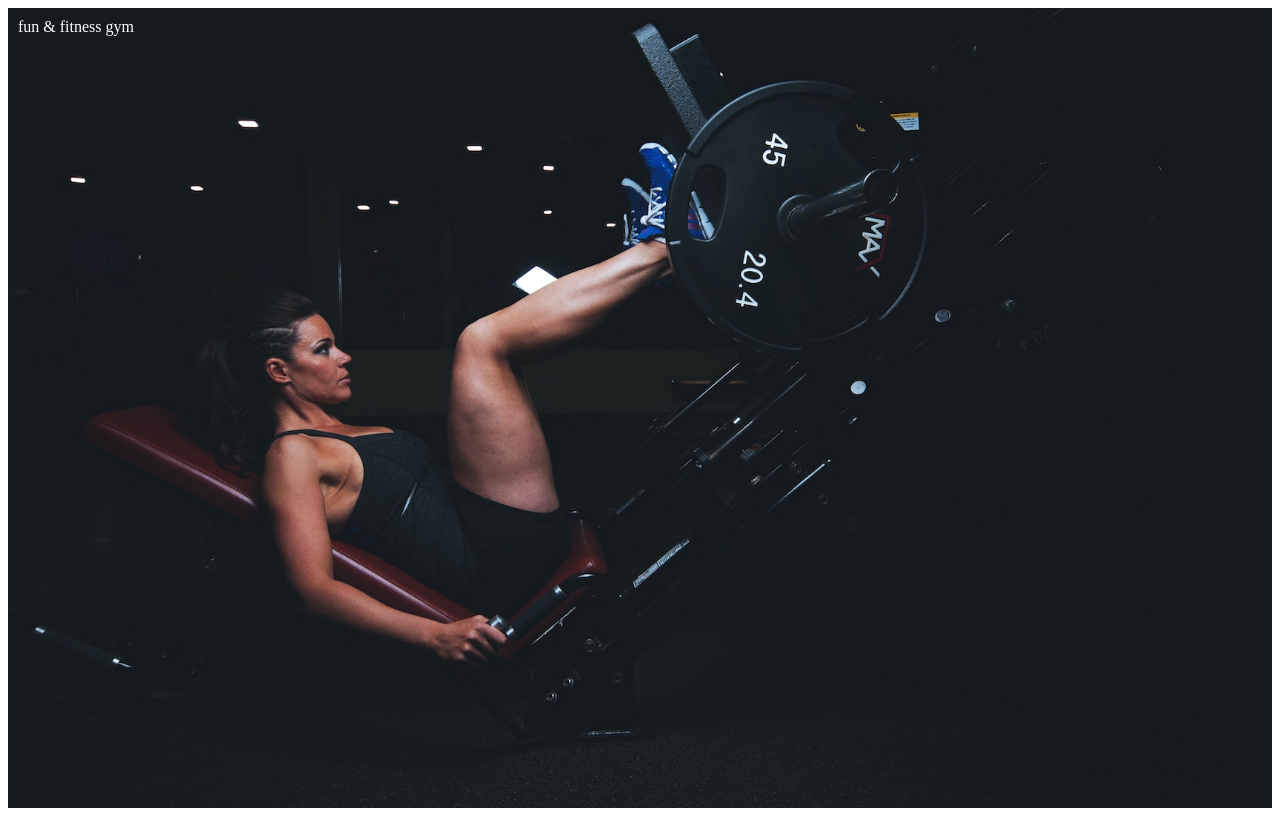
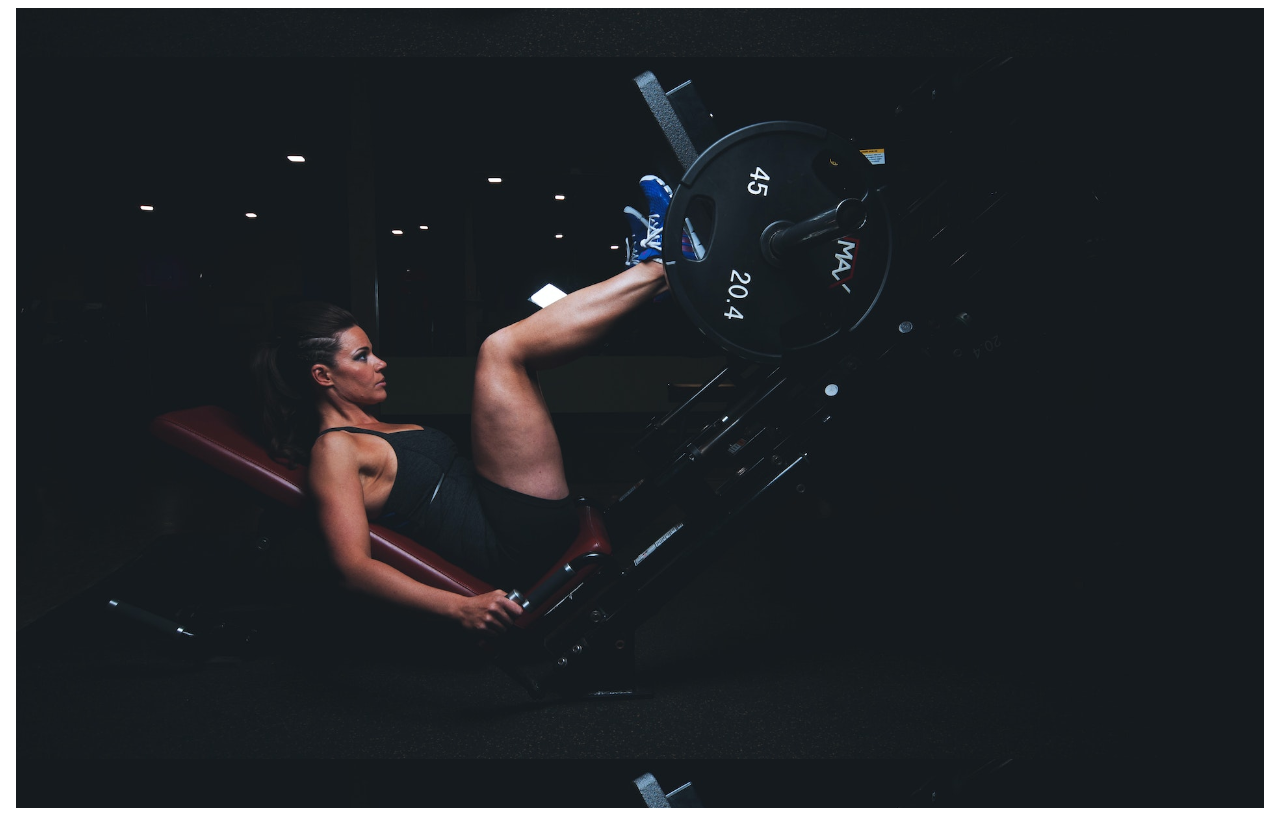
Before and after one commit to Carol254/fun-fitness-app, an Angular app: page / in a window 1280 px wide. Built offline with nearby package versions, Linux system fonts and the light colour scheme.

Commit message:
changes to home

```diff
--- a/src/app/dashboard/dashboard.component.css
+++ b/src/app/dashboard/dashboard.component.css
@@ -1,15 +1,7 @@
-.my-background{
-    margin: 0 !important;
-    padding:0 !important;
-    background: url("/assets/bgrnd.jpg") center;
-    background-size: cover;
-    background-repeat: no-repeat;
-    position: relative;
+._content{
+    background: url("/assets/bgrnd.jpg");
+    background-size: contain;
     height: 100vh;
     width: 100%;
+    background-position: center;
 }
-._content{
-    color:#fff;
-    padding: 10px;
-    position: absolute;
-}
--- a/src/app/dashboard/dashboard.component.html
+++ b/src/app/dashboard/dashboard.component.html
@@ -1,6 +1,6 @@
 <body class="my-background">
 
     <div class="_content">
-        fun & fitness gym
+
     </div>
 </body>
```
